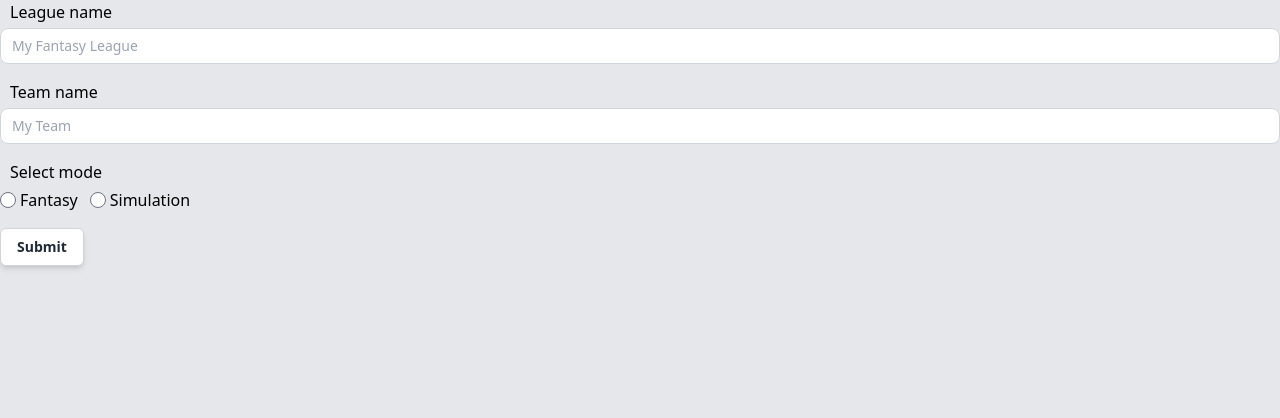
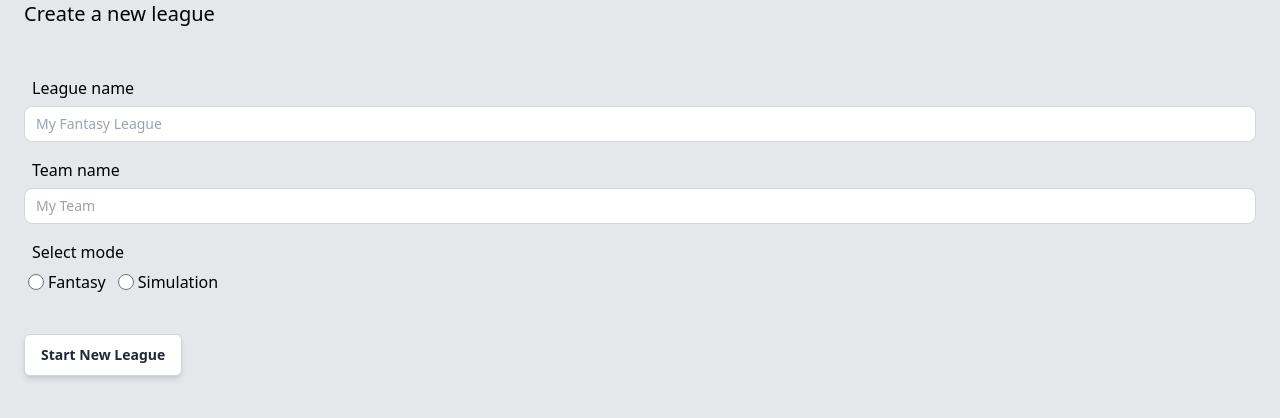
Before and after one commit to emanpecson/nba-fantasy-league, a Next.js app: page /1/menu/newLeague in a window 1280 px wide. Shown: the top 418 px of the page. Built offline with nearby package versions, Linux system fonts and the light colour scheme.

Commit message:
style: :lipstick: update format of new-league modal

```diff
--- a/src/app/[userId]/menu/newLeague/page.tsx
+++ b/src/app/[userId]/menu/newLeague/page.tsx
@@ -63,7 +63,8 @@ export default function NewLeague({ params }: { params: { userId: string } }) {
   }
 
   return (
-    <div>
+    <div className="px-6 pb-6">
+      <div className="text-xl font-medium pb-12">Create a new league</div>
       {/* <p>Select Mode</p>
 				<div>
         <button
@@ -89,7 +90,7 @@ export default function NewLeague({ params }: { params: { userId: string } }) {
           handleButton(data);
         })}>
         <div className="pb-4">
-          <label htmlFor="leagueName" className="flex pl-2.5 pb-1 text-md">
+          <label htmlFor="leagueName" className="flex pl-2 pb-1.5 font-medium">
             League name
           </label>
           <input
@@ -101,7 +102,7 @@ export default function NewLeague({ params }: { params: { userId: string } }) {
           />
         </div>
         <div className="pb-4">
-          <label htmlFor="leagueName" className="flex pl-2.5 pb-1 text-md">
+          <label htmlFor="leagueName" className="flex pl-2 pb-1.5 font-medium">
             Team name
           </label>
           <input
@@ -112,10 +113,10 @@ export default function NewLeague({ params }: { params: { userId: string } }) {
             {...register('teamName', { required: true, minLength: 8, maxLength: 64 })}
           />
         </div>
-        <div className="pb-4">
+        <div className="pb-10">
           <fieldset>
-            <label className="flex pl-2.5 pb-1 text-md">Select mode</label>
-            <div className="flex space-x-3">
+            <label className="flex pl-2 pb-1.5 font-medium">Select mode</label>
+            <div className="flex space-x-3 pl-1">
               <div className="flex space-x-1 place-items-center">
                 <input
                   type="radio"
@@ -140,9 +141,9 @@ export default function NewLeague({ params }: { params: { userId: string } }) {
         </div>
 
         <button
-          className="bg-white hover:bg-gray-100 text-gray-800 font-semibold text-sm py-2 px-4 border border-gray-300 rounded-md shadow-md"
+          className="bg-white hover:bg-gray-100 text-gray-800 font-semibold text-sm py-2.5 px-4 border border-gray-300 rounded-md shadow-md"
           type="submit">
-          Submit
+          Start New League
         </button>
       </form>
 
```
